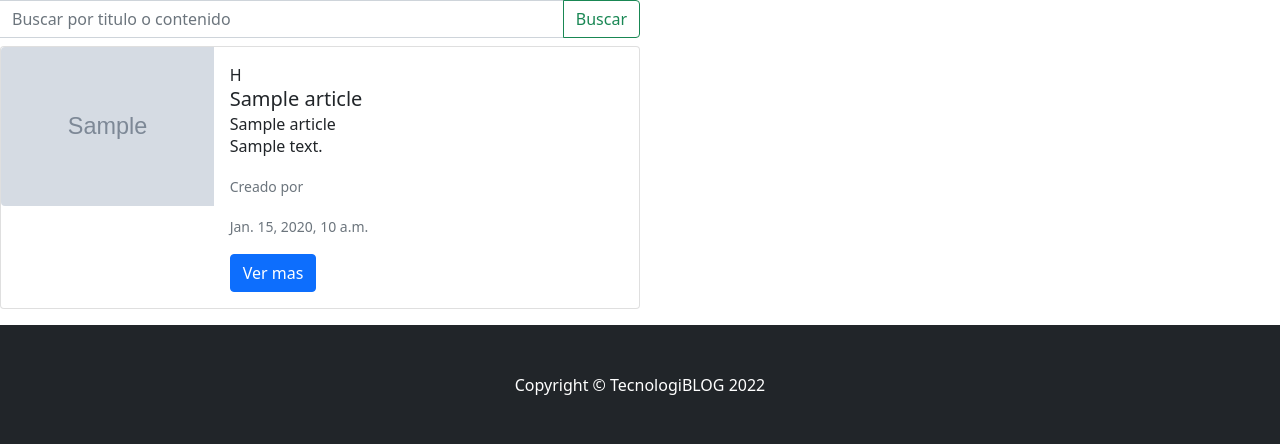
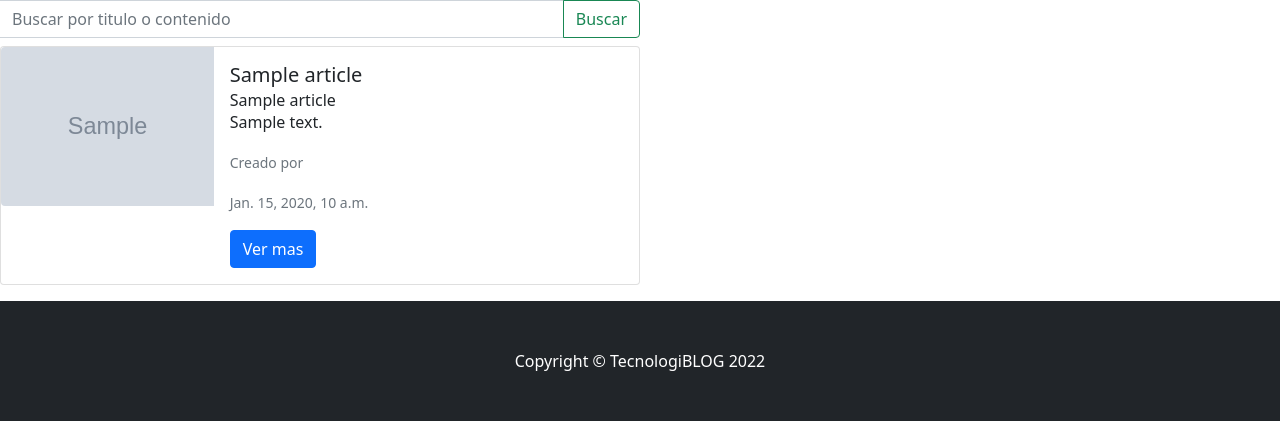
Before and after one commit to ArielPerez23/EntregaFinal-Perez-Botti-Barcia, a Django app: page /blog/hardware/ in a window 1280 px wide. Shown: the part 56-500 px from the top of the page. Run offline with Django 4.2, Linux system fonts and the light colour scheme; tables that the repository leaves empty hold one stand-in row (values such as "Sample post"); grey boxes marked "Sample" are stand-in pictures; some libraries are stand-ins or nearby versions.

Commit message:
fix categorias

```diff
--- a/blog/templates/blog/curiosidades.html
+++ b/blog/templates/blog/curiosidades.html
@@ -33,7 +33,7 @@ Curiosidades - Blog
             </div>
             <div class="col-md-8">
                 <div class="card-body">
-                    <span class="">{{post.category}}</span>
+
                     <h5 class="card-title">{{post.title}}</h5>
                     <h6 class="card-subtitle ">{{post.subtitle}}</h6>
                     <p class="card-text text-truncate">{{post.body}}</p>
--- a/blog/templates/blog/hardware.html
+++ b/blog/templates/blog/hardware.html
@@ -33,7 +33,7 @@ Hardware - Blog
             </div>
             <div class="col-md-8">
                 <div class="card-body">
-                    <span class="">{{post.category}}</span>
+
                     <h5 class="card-title">{{post.title}}</h5>
                     <h6 class="card-subtitle ">{{post.subtitle}}</h6>
                     <p class="card-text text-truncate">{{post.body}}</p>
--- a/blog/templates/blog/software.html
+++ b/blog/templates/blog/software.html
@@ -33,7 +33,7 @@ Software - Blog
             </div>
             <div class="col-md-8">
                 <div class="card-body">
-                    <span class="">{{post.category}}</span>
+
                     <h5 class="card-title">{{post.title}}</h5>
                     <h6 class="card-subtitle ">{{post.subtitle}}</h6>
                     <p class="card-text text-truncate">{{post.body}}</p>
```
